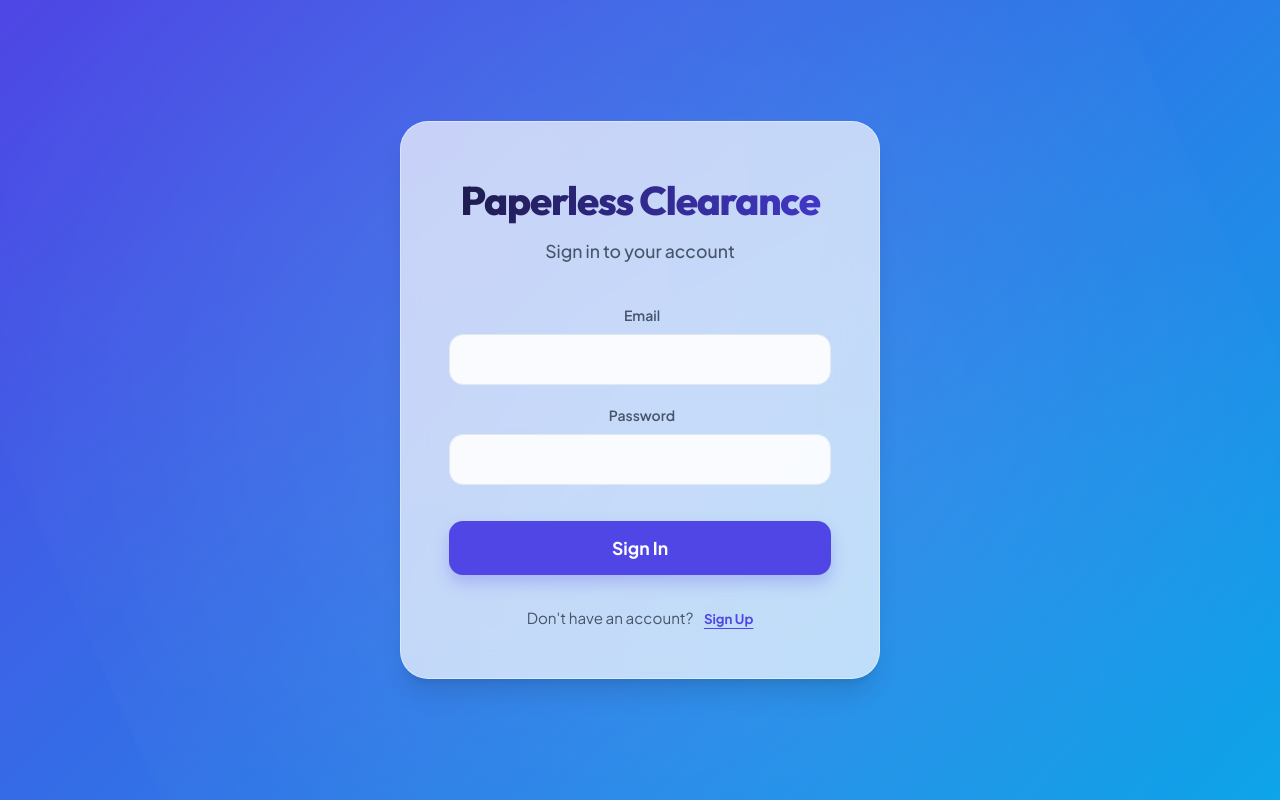
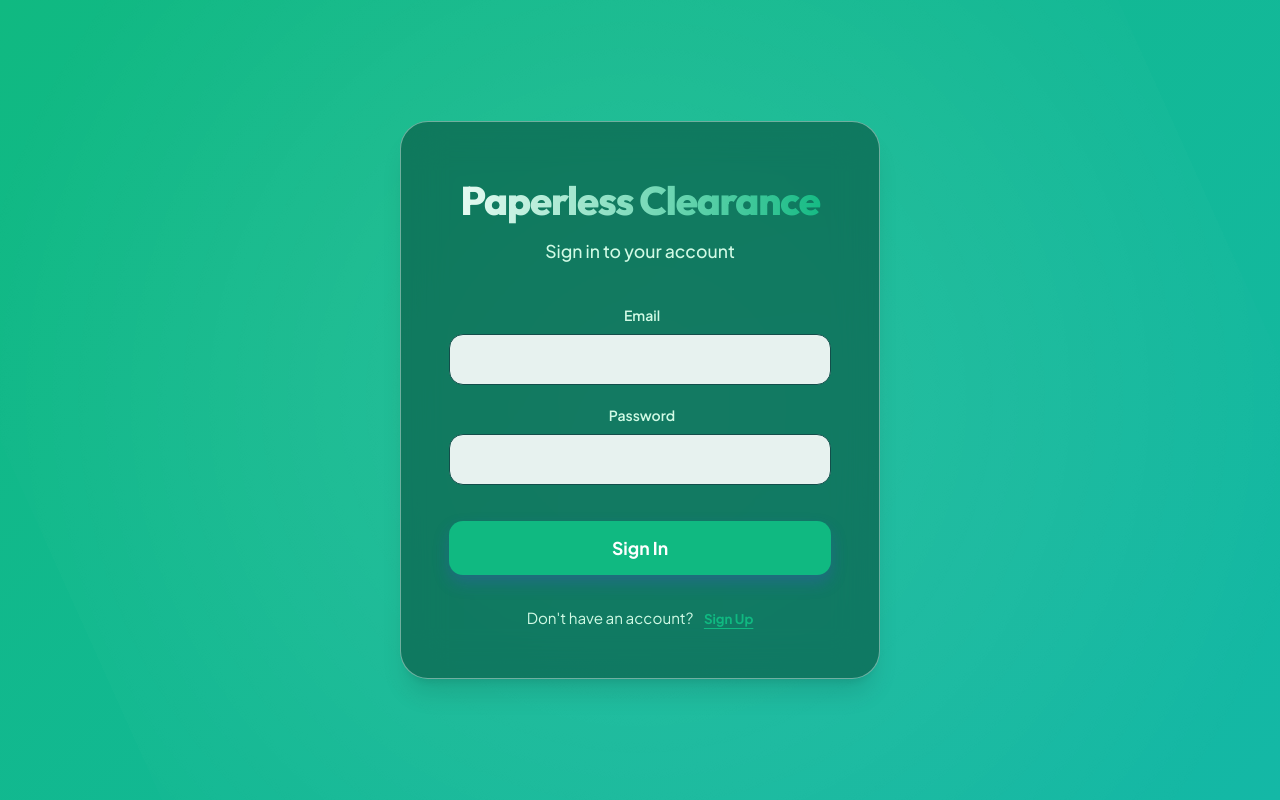
Before and after one commit to iHoshiii/Paperless-Clearance, a React (Create React App) app in the folder frontend/: page /login in a window 1280 px wide. Built offline with nearby package versions, Linux system fonts and the light colour scheme; no server answers; the HTML template or start-up script is replaced by a standard one.

Commit message:
green theme for NVSU

```diff
--- a/frontend/src/components/auth/Login.css
+++ b/frontend/src/components/auth/Login.css
@@ -3,7 +3,7 @@
     display: flex;
     align-items: center;
     justify-content: center;
-    background: linear-gradient(135deg, #4f46e5 0%, #0ea5e9 100%);
+    background: linear-gradient(135deg, #10b981 0%, #14b8a6 100%);
     padding: 2rem;
     position: relative;
     overflow: hidden;
@@ -52,7 +52,7 @@
 .login-header h1 {
     font-size: 2.5rem;
     margin-bottom: 0.5rem;
-    background: linear-gradient(to right, #1e1b4b, #4338ca);
+    background: linear-gradient(to right, #ecfdf5, #10b981);
     -webkit-background-clip: text;
     background-clip: text;
     -webkit-text-fill-color: transparent;
--- a/frontend/src/components/common/DashboardCard.css
+++ b/frontend/src/components/common/DashboardCard.css
@@ -1,8 +1,8 @@
 .dashboard-card {
-    background: white;
+    background: var(--bg-card);
     border-radius: 18px;
     padding: 1.75rem;
-    border: 1.5px solid var(--border);
+    border: 1px solid var(--border);
     transition: var(--transition);
     display: flex;
     flex-direction: column;
@@ -25,9 +25,9 @@
 }
 
 .dashboard-card:hover {
-    transform: translateY(-6px);
-    box-shadow: var(--shadow-xl);
-    border-color: var(--primary-light);
+    transform: translateY(-8px) scale(1.02);
+    box-shadow: 0 20px 25px -5px rgba(16, 185, 129, 0.1), 0 8px 10px -6px rgba(16, 185, 129, 0.1);
+    border-color: var(--primary);
 }
 
 .dashboard-card:hover::before {
@@ -43,8 +43,8 @@
     width: 60px;
     height: 60px;
     border-radius: 14px;
-    background: var(--bg-main);
-    border: 1.5px solid var(--border);
+    background: rgba(0, 0, 0, 0.2);
+    border: 1px solid var(--border);
 }
 
 .dashboard-card h3 {
--- a/frontend/src/components/common/Header.css
+++ b/frontend/src/components/common/Header.css
@@ -1,11 +1,11 @@
 .dashboard-header {
-    background: white;
+    background: var(--bg-card);
     padding: 1rem 2rem;
-    border-bottom: 1.5px solid var(--border);
+    border-bottom: 1px solid var(--border);
     position: sticky;
     top: 0;
     z-index: 100;
-    box-shadow: 0 4px 12px rgba(0, 0, 0, 0.02);
+    box-shadow: 0 4px 20px rgba(0, 0, 0, 0.3);
 }
 
 .header-content {
--- a/frontend/src/components/common/WelcomeCard.css
+++ b/frontend/src/components/common/WelcomeCard.css
@@ -1,11 +1,11 @@
 .welcome-card {
-    background: white;
+    background: var(--bg-card);
     border-radius: 20px;
     padding: 2rem;
-    box-shadow: var(--shadow-md);
+    box-shadow: 0 10px 30px rgba(0, 0, 0, 0.4);
     margin-bottom: 2.5rem;
-    border: 1.5px solid var(--border);
-    background-image: radial-gradient(at 100% 0%, var(--primary-light) 0%, transparent 40%);
+    border: 1px solid var(--border);
+    background-image: radial-gradient(at 100% 0%, var(--primary-light) 0%, transparent 60%);
 }
 
 .welcome-card h2 {
--- a/frontend/src/index.css
+++ b/frontend/src/index.css
@@ -1,22 +1,22 @@
 @import url('https://fonts.googleapis.com/css2?family=Outfit:wght@300;400;500;600;700;800&family=Plus+Jakarta+Sans:wght@300;400;500;600;700;800&display=swap');
 
 :root {
-  /* Color Palette - Premium Navy & Indigo Theme */
-  --primary: #4f46e5;
-  --primary-hover: #4338ca;
-  --primary-light: #e0e7ff;
-  --secondary: #0ea5e9;
-  --accent: #f59e0b;
+  /* Color Palette - Premium Dark Emerald & Slate Theme */
+  --primary: #10b981;
+  --primary-hover: #34d399;
+  --primary-light: rgba(16, 185, 129, 0.15);
+  --secondary: #2dd4bf;
+  --accent: #fbbf24;
 
-  --bg-main: #f8fafc;
-  --bg-card: #ffffff;
-  --bg-glass: rgba(255, 255, 255, 0.7);
+  --bg-main: #022c22;
+  --bg-card: #064e3b;
+  --bg-glass: rgba(6, 78, 59, 0.6);
 
-  --text-main: #0f172a;
-  --text-secondary: #475569;
-  --text-muted: #94a3b8;
+  --text-main: #ecfdf5;
+  --text-secondary: #d1fae5;
+  --text-muted: #9ca3af;
 
-  --border: #e2e8f0;
+  --border: #134e4a;
   --success: #10b981;
   --warning: #f59e0b;
   --danger: #ef4444;
@@ -49,7 +49,12 @@ body {
   line-height: 1.5;
 }
 
-h1, h2, h3, h4, h5, h6 {
+h1,
+h2,
+h3,
+h4,
+h5,
+h6 {
   font-family: 'Outfit', sans-serif;
   font-weight: 700;
   color: var(--text-main);
@@ -61,7 +66,9 @@ button {
   transition: var(--transition);
 }
 
-input, select, textarea {
+input,
+select,
+textarea {
   font-family: inherit;
   transition: var(--transition);
 }
```
